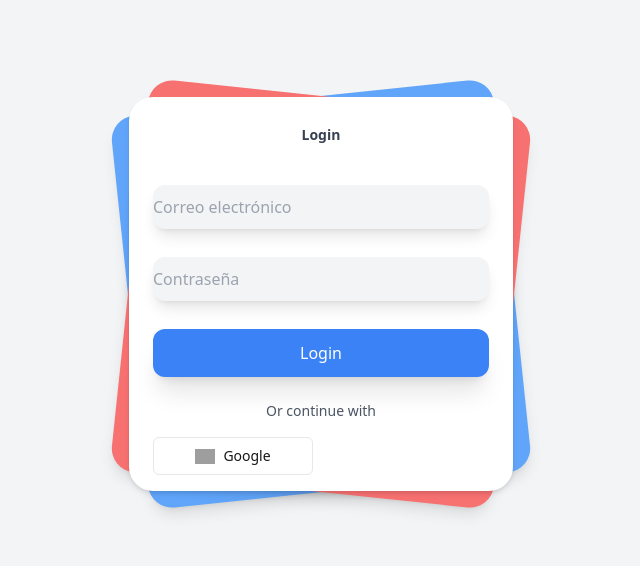
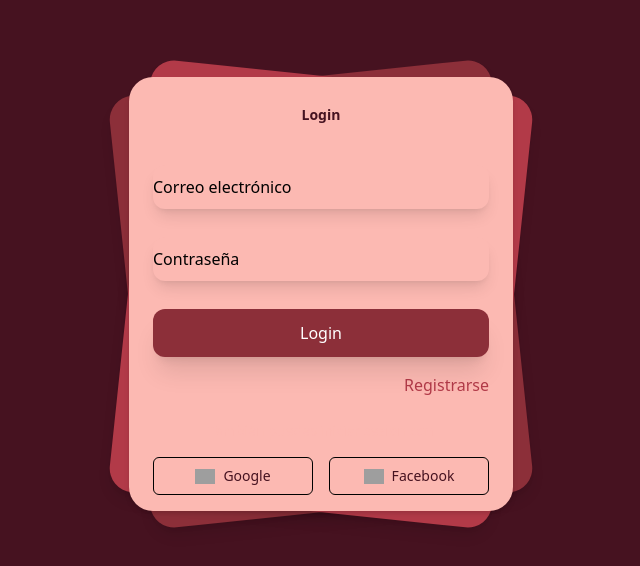
Before and after one commit to Sciabarrasi/Crombie-app, a Next.js app: page / in a window 1280 px wide. Shown: the part 106-672 px from the top of the page, without its empty margins (319-959 px from the left). Built offline with nearby package versions, Linux system fonts and the light colour scheme; grey boxes are pictures that could not be loaded.

Commit message:
Fixed login, added styles, and missing register form

```diff
--- a/app/components/loginForm.tsx
+++ b/app/components/loginForm.tsx
@@ -2,6 +2,7 @@
 import { useState } from "react";
 import '../globals.css'
 import Image from "next/image";
+import Link from "next/link";
 
 ///rehacer el login teniendo en cuenta los cambios del register
 export default function LoginPage() {
@@ -27,20 +28,20 @@ export default function LoginPage() {
     return (
         <>
         <div className="font-sans">
-            <div className="relative min-h-screen flex flex-col sm:justify-center items-center bg-gray-100">
+            <div className="relative min-h-screen flex flex-col sm:justify-center items-center bg-custom-background">
                 <div className="relative sm:max-w-sm w-full">
                     {/* Tarjetas de fondo con transformaciones */}
-                <div className="card bg-blue-400 shadow-lg w-full h-full rounded-3xl absolute transform -rotate-6"></div>
-                <div className="card bg-red-400 shadow-lg w-full h-full rounded-3xl absolute transform rotate-6"></div>
+                    <div className="card bg-[#8C2F39] shadow-lg w-full h-full rounded-3xl absolute transform -rotate-6"></div>
+                    <div className="card bg-[#B23A48] shadow-lg w-full h-full rounded-3xl absolute transform rotate-6"></div>
 
-                {/* Contenedor del formulario */}
-                <div className="relative w-full rounded-3xl px-6 py-4 bg-white shadow-md">
-                    <h1 className="block mt-3 text-sm text-gray-700 text-center font-semibold">
+                    {/* Contenedor del formulario con nuevo color de fondo */}
+                    <div className="relative w-full rounded-3xl px-6 py-4 bg-[#FCB9B2] shadow-md">
+                        <h1 className="block mt-3 text-sm text-[#461220] text-center font-semibold">
                             Login
                         </h1>
 
                         {/* Mostrar error si existe */}
-                    {error && <p className="text-red-500 text-center">{error}</p>}
+                        {error && <p className="text-[#FED0BB] text-center">{error}</p>}
 
                         <form onSubmit={handleSubmit} className="mt-10">
                             {/* Campo de correo electrónico */}
@@ -51,7 +52,7 @@ export default function LoginPage() {
                                     placeholder="Correo electrónico"
                                     value={email}
                                     onChange={(e) => setEmail(e.target.value)}
-                        className="mt-1 block w-full border-none bg-gray-100 h-11 rounded-xl shadow-lg hover:bg-blue-100 focus:bg-blue-100    focus:ring-0"
+                                    className="mt-1 block w-full border-none bg-[#FCB9B2] h-11 rounded-xl shadow-lg hover:bg-[#B23A48] focus:bg-    [#B23A48] focus:ring-0 placeholder-black"
                                 />
                             </div>
 
@@ -63,7 +64,7 @@ export default function LoginPage() {
                                     placeholder="Contraseña"
                                     value={password}
                                     onChange={(e) => setPassword(e.target.value)}
-                        className="mt-1 block w-full border-none bg-gray-100 h-11 rounded-xl shadow-lg hover:bg-blue-100 focus:bg-blue-100    focus:ring-0"
+                                    className="mt-1 block w-full border-none bg-[#FCB9B2] h-11 rounded-xl shadow-lg hover:bg-[#B23A48] focus:bg-    [#B23A48] focus:ring-0 placeholder-black"
                                 />
                             </div>
 
@@ -71,24 +72,39 @@ export default function LoginPage() {
                             <div className="mt-7">
                                 <button
                                     type="submit"
-                        className="bg-blue-500 w-full py-3 rounded-xl text-white shadow-xl hover:shadow-inner focus:outline-none transition   duration-500 ease-in-out transform hover:-translate-x hover:scale-105"
-                        >
+                                    className="bg-[#8C2F39] w-full py-3 rounded-xl text-white shadow-xl hover:shadow-inner focus:outline-none   transition duration-500 ease-in-out transform hover:-translate-x hover:scale-105">
                                     Login
                                 </button>
                             </div>
 
-                    {/* Alternativa */}
-                    <div className="mt-6 text-sm text-center text-gray-600">Or continue with</div>
+                            <div className="mt-4 text-right">
+                                <Link href="/register" className="text-[#B23A48] hover:underline">
+                                    Registrarse
+                                </Link>
+                            </div>
 
-                    <div className="mt-4 grid grid-cols-2 gap-4">
-                        <button className="w-full flex items-center justify-center px-4 py-2 border rounded-md hover:bg-gray-100">
+                            {/* Alternativas de sesion */}
+                            <div className="mt-6 text-sm text-center text-[#FCB9B2]">También puedes iniciar sesión con</div>
+
+                            <div className="mt-4 flex gap-4">
+                                <button className="w-full flex items-center justify-center px-4 py-2 border rounded-md hover:bg-[#B23A48] border-black">
                                     <Image
-                            src="https://upload.wikimedia.org/wikipedia/commons/4/4f/Google__G__Logo.svg"
+                                        src="https://img.icons8.com/?size=100&id=17949&format=png&color=000000"
                                         alt="Google"
                                         width={20}
                                         height={20}
                                     />
-                        <span className="ml-2 text-sm">Google</span>
+                                    <span className="ml-2 text-sm text-[#461220]">Google</span>
+                                </button>
+
+                                <button className="w-full flex items-center justify-center px-4 py-2 border rounded-md hover:bg-[#B23A48] border-black">
+                                    <Image
+                                        src="https://img.icons8.com/?size=100&id=yGcWL8copNNQ&format=png&color=000000"
+                                        alt="Facebook"
+                                        width={20}
+                                        height={20}
+                                    />
+                                    <span className="ml-2 text-sm text-[#461220]">Facebook</span>
                                 </button>
                             </div>
                         </form>
@@ -98,5 +114,4 @@ export default function LoginPage() {
         </div>
         </>
     );
-
 }
--- a/app/page.tsx
+++ b/app/page.tsx
@@ -2,7 +2,7 @@ import LoginPage from "./components/loginForm";
 
 export default function Home() {
   return (
-    <div>
+    <div className="test-bg min-h-screen">
       <LoginPage />
     </div>
   );
--- /dev/null
+++ b/app/pages/register/register.tsx
@@ -0,0 +1,4 @@
+
+export default function Register() {
+    <div></div>
+}
--- a/next.config.ts
+++ b/next.config.ts
@@ -2,7 +2,7 @@ import type { NextConfig } from "next";
 
 const nextConfig: NextConfig = {
   images: {
-    domains: ['upload.wikimedia.org'],
+    domains: ['img.icons8.com'],
   }
 };
 
--- a/tailwind.config.ts
+++ b/tailwind.config.ts
@@ -9,8 +9,7 @@ export default {
   theme: {
     extend: {
       colors: {
-        background: "var(--background)",
-        foreground: "var(--foreground)",
+        "custom-background": "#461220",
       },
     },
   },
```
Lines whose indentation alone changed are shown as unchanged.
